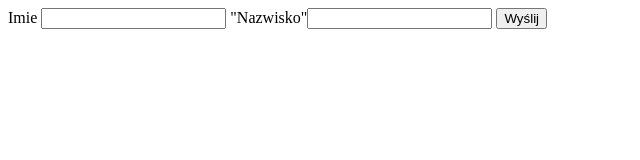
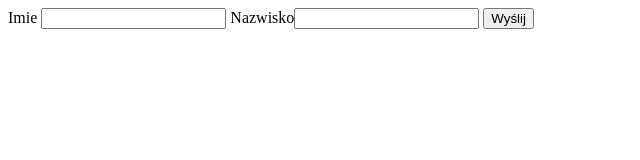
Before and after one commit to pawelb23/html5, a plain HTML site: page poczatek-malo-wazne/index.html in a window 1280 px wide. Shown: the full height of the page, 0-640 px from the left. Drawn offline with Linux system fonts and the light colour scheme.

Commit message:
powrót do pierwszego zapisu

```diff
--- a/poczatek-malo-wazne/index.html
+++ b/poczatek-malo-wazne/index.html
@@ -11,7 +11,7 @@
         <label for="imie"> Imie</label>
         <input type="text" id="imie" name="imie">
 
-        <label>"Nazwisko"<input type="text" name="nazwisko"></label>
+        <label>Nazwisko<input type="text" name="nazwisko"></label>
 
         <input type="submit" value="Wyślij">
     </form>
```
